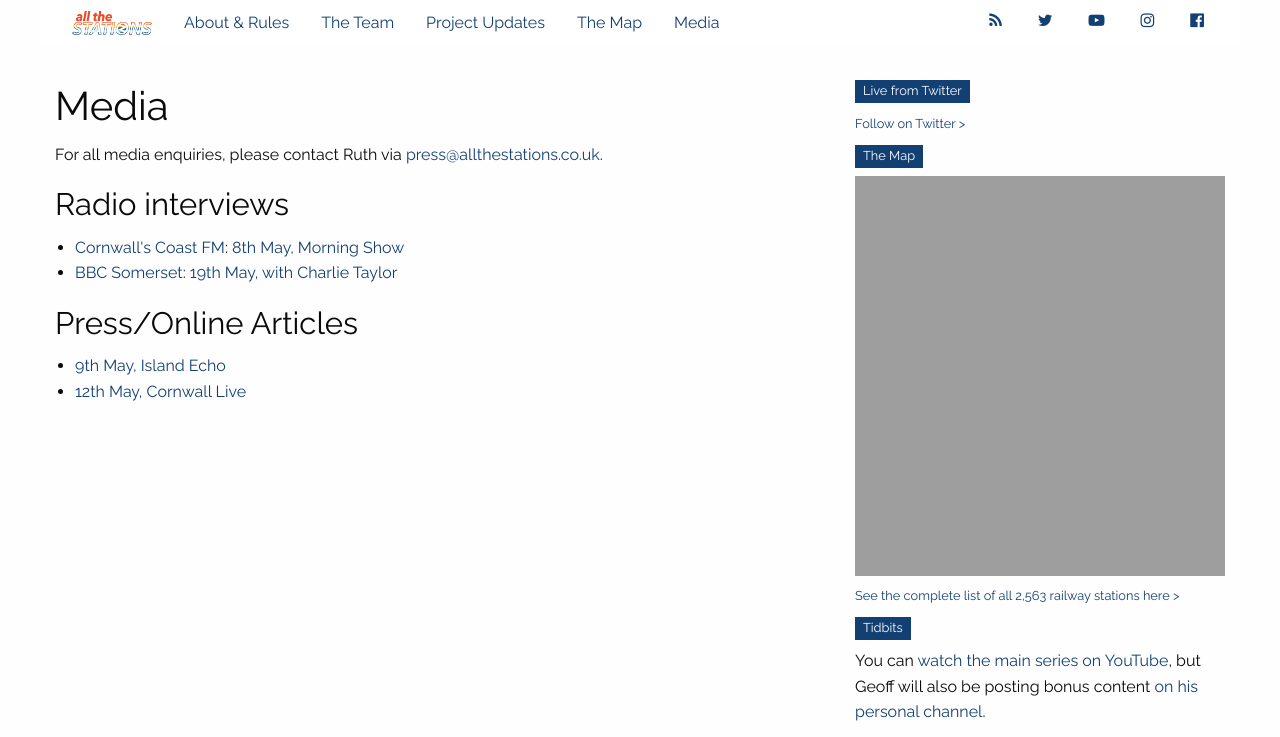
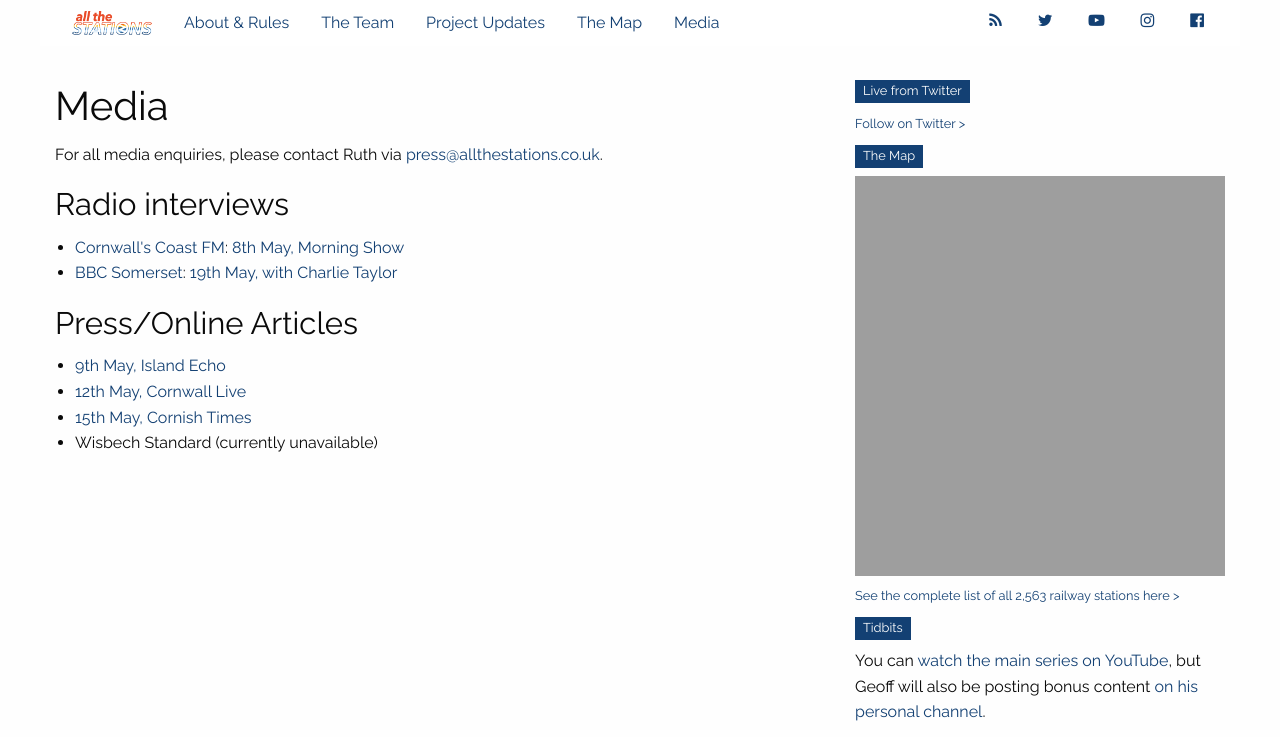
Before and after one commit to khawkins98/all-the-stations, a Jekyll site: the page built from media.md, in a window 1280 px wide, cut to the strip 0-737 px from the top of the page. Built offline with Jekyll 4.4.1, drawn with Linux system fonts in a browser that asks for light colours; nearby versions of some CDN libraries; comment, search, counter and statistics services are not loaded.

Commit message:
Media: published June 10 and 11 manually as automatic if doesn't currently work correct

```diff
--- a/media.md
+++ b/media.md
@@ -26,49 +26,39 @@
 
 <ul>
 <li><a href="http://www.coastfm.co.uk/" target="_blank">Cornwall&#39;s Coast FM</a>: <a href="/static/audio/CoastFM-2017-05-08.mp3">8th May, Morning Show</a></li>
-{% if site_unix_time > day10mon06 %}
-<li><a href="http://www.bbc.co.uk/bbcsomerset" target="_blank">BBC Somerset</a>: <a href="/static/audio/BBCSomerset-2017-05-19.mp3">19th May, with Charlie Taylor</a></li>
-{% endif %}
-{% if site_unix_time > day12mon06 %}
+<li><a href="http://www.bbc.co.uk/bbcsomerset" target="_blank">BBC Somerset</a>: <a href="/static/audio/BBCSomerset-2017-05-19.mp3">19th May, with Charlie Taylor</a></li>{% if site_unix_time > day12mon06 %}
 <li><a href="http://www.bbc.co.uk/bbcsurrey" target="_blank">BBC Surrey</a>: <a href="/static/audio/BBCSurrey-2017-05-19.mp3">19th May, with Mark Carter</a></li>
-{% endif %}
-{% if site_unix_time > day14mon06 %}
+{% endif %}{% if site_unix_time > day14mon06 %}
 <li><a href="http://www.bbc.co.uk/radiocambridgeshire" target="_blank">BBC Radio Cambridgeshire</a>: <a href="/static/audio/BBCCambridgeshire-2017-06-03.mp3">3rd June, with Charlie Thompson</a></li>
-{% endif %}
-{% if site_unix_time > day16mon06 %}
+{% endif %}{% if site_unix_time > day16mon06 %}
 <li><a href="http://www.bbc.co.uk/bbcessex" target="_blank">BBC Essex</a>: <a href="/static/audio/BBCEssex-2017-06-03.mp3">3rd June, with Ray Clark</a></li>
-{% endif %}
-{% if site_unix_time > day18mon06 %}
+{% endif %}{% if site_unix_time > day18mon06 %}
 <li><a href="http://www.bbc.co.uk/radiolincolnshire" target="_blank">BBC Radio Lincolnshire</a>: <a href="/static/audio/BBCLincolnshire-2017-06-05.mp3">5th June, with Scott Dalton</a></li>
-{% endif %}
-{% if site_unix_time > day20mon06 %}
+{% endif %}{% if site_unix_time > day20mon06 %}
 <li><a href="http://www.bbc.co.uk/radio4" target="_blank">BBC Radio 4</a>: <a href="/static/audio/BBCRadio4-2017-06-08.mp3">8th June, You &amp Yours</a></li>
 {% endif %}
 </ul>
 
-{% if site_unix_time > day09mon06 %}
 <h3>Press/Online Articles</h3>
 
 <ul>
 <li><a href="http://www.islandecho.co.uk/news/stations-project-document-islands-railway" target="_blank">9th May, Island Echo</a></li>
 <li><a href="http://www.cornwalllive.com/all-the-stations-project-will-visit-every-railway-in-britain-they-ve-started-in-cornwall/story-30326799-detail/story.html" target="_blank">12th May, Cornwall Live</a></li>
-{% endif %}
-{% if site_unix_time > day11mon06 %}
 <li><a href="http://www.cornish-times.co.uk/article.cfm?id=110074&headline=Rail%20marathon%20calls%20in%20SE%20Cornwall&sectionIs=news&searchyear=2017" target="_blank">15th May, Cornish Times</a></li>
 <li>Wisbech Standard (currently unavailable)</li>
-{% endif %}
 {% if site_unix_time > day13mon06 %}
 <li><a href="https://www.thesun.co.uk/travel/3706959/two-trainspotters-are-on-a-record-breaking-mission-to-visit-all-2563-railway-stations-in-britain-this-summer/" target="_blank">2nd June, The Sun</a></li>
 <li><a href="http://www.mirror.co.uk/news/uk-news/train-mad-couple-quest-first-10548921" target="_blank">2nd June, The Mirror</a></li>
-{% endif %}
-{% if site_unix_time > day15mon06 %}
+{% endif %}{% if site_unix_time > day15mon06 %}
 <li><a href="http://www.express.co.uk/news/uk/812387/Couple-train-journey-visit-EVERY-railway-station-Britain" target="_blank">2nd June, Daily Express</a></li>
 <li><a href="http://londonist.com/london/videos/video-all-the-stations" target="_blank">2nd June, Londonist</a></li>
-{% endif %}
-{% if site_unix_time > day17mon06 %}
+{% endif %}{% if site_unix_time > day17mon06 %}
 <li><a href="http://www.bbc.co.uk/news/uk-england-cambridgeshire-40124036" target="_blank">3rd June, BBC News</a></li>
 <li><a href="http://www.edp24.co.uk/news/next-stop-king-s-lynn-for-couple-visiting-all-of-britain-s-2-563-railway-stations-1-5046916" target="_blank">4th June, Eastern Daily Press</a></li>
 {% endif %}
-{% if site_unix_time > day09mon06 %}
 </ul>
-{% endif %}
+
+<!--
+{{site_unix_time}}
+{{day12mon06}}
+-->
```
